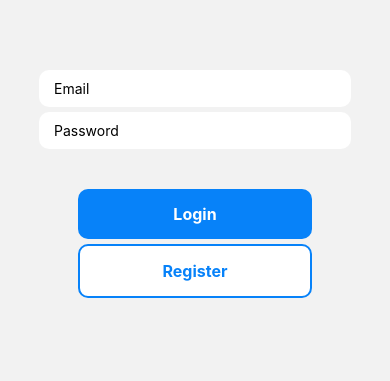
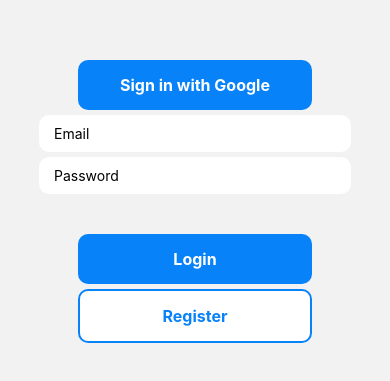
Before and after one commit to chuaziheng/code_exp, a React Native app: screen /Login in a window 390 px wide. Shown: the part 241-622 px from the top of the page. Built offline with nearby package versions, Linux system fonts and the light colour scheme; no server answers.

Commit message:
onAuthStateChanged bug fix, added Logout option

```diff
--- a/components/pages/LoginScreen/HomeScreen.js
+++ b/components/pages/LoginScreen/HomeScreen.js
@@ -1,14 +1,72 @@
-import { StyleSheet, Text, View } from 'react-native'
-import React from 'react'
+import { StyleSheet, Text, View, TouchableOpacity } from 'react-native'
+import React, { useEffect, useState } from 'react'
+import index from '../../../index';
+import { useNavigation } from '@react-navigation/core';
+import {
+  getAuth,
+  signOut,
+  onAuthStateChanged
+} from 'firebase/auth'
 
-const HomeScreen = () => {
+const auth = getAuth();
+
+const HomeScreen = ({user}) => {
+
+  const navigation = useNavigation()
+
+  // useEffect(() => {
+  //   const auth = getAuth();
+  //   onAuthStateChanged(auth, (user) => {
+  //       if (user) {
+  //       navigation.replace("Login")
+  //       }
+  //   });
+
+  //     // return unsubscribe
+  // }, [])
+
+  const handleSignOut = () =>{
+    const auth = getAuth();
+    signOut(auth).then(()=>{
+      console.log("signed out")
+      navigation.replace("Login")
+      // sign out successful
+    }).catch((error) => {
+      // error
+    })
+  }
   return (
-    <View>
-      <Text>HomeScreen</Text>
+    <View style={styles.container}>
+      <Text>Email: {auth.currentUser?.email}</Text>
+      <TouchableOpacity
+        onPress={handleSignOut}
+        style={styles.button}
+      >
+        <Text style={styles.buttonText}>Sign out</Text>
+      </TouchableOpacity>
     </View>
   )
 }
 
 export default HomeScreen
 
-const styles = StyleSheet.create({})
+const styles = StyleSheet.create({
+  container: {
+    flex: 1,
+    justifyContent: 'center',
+    alignItems: 'center'
+  },
+   button: {
+    backgroundColor: '#0782F9',
+    width: '60%',
+    padding: 15,
+    borderRadius: 10,
+    alignItems: 'center',
+    marginTop: 40,
+  },
+  buttonText: {
+    color: 'white',
+    fontWeight: '700',
+    fontSize: 16,
+  },
+})
--- a/components/pages/LoginScreen/LoginScreen.js
+++ b/components/pages/LoginScreen/LoginScreen.js
@@ -6,9 +6,11 @@
     getAuth,
     createUserWithEmailAndPassword,
     signInWithEmailAndPassword,
-    onAuthStateChanged
+    onAuthStateChanged,
+    signInWithPopup,
+    GoogleAuthProvider
 } from 'firebase/auth'
-import {} from '../../../index'
+// import { signInWithGoogle } from '../../../index'
 
 
 const LoginScreen = () => {
@@ -19,14 +21,39 @@
 
     useEffect(() => {
         const auth = getAuth();
-        const unsubscribe = onAuthStateChanged(user => {
+        onAuthStateChanged(auth, (user) => {
             if (user) {
             navigation.replace("Home")
             }
-        })
+        });
 
-        return unsubscribe
+        // return unsubscribe
     }, [])
+
+    const handleGoogleSignIn = () => {
+        const auth = getAuth();
+        const provider = new GoogleAuthProvider();
+
+        signInWithPopup(auth, provider)
+            .then((result) => {
+                // This gives you a Google Access Token. You can use it to access the Google API.
+                const credential = GoogleAuthProvider.credentialFromResult(result);
+                const token = credential.accessToken;
+                // The signed-in user info.
+                const user = result.user;
+                console.log('Google Sign in with: ', user.email)
+                // ...
+            }).catch((error) => {
+                // Handle Errors here.
+                const errorCode = error.code;
+                const errorMessage = error.message;
+                // The email of the user's account used.
+                const email = error.customData.email;
+                // The AuthCredential type that was used.
+                const credential = GoogleAuthProvider.credentialFromError(error);
+                // ...
+            });
+    }
 
 
     const handleSignUp = () => {
@@ -59,6 +86,14 @@
             style={styles.container}
             behavior="padding"
         >
+            <View style={styles.buttonContainer}>
+            <TouchableOpacity
+                onPress={handleGoogleSignIn}
+                style={styles.button}
+            >
+                <Text style={styles.buttonText}>Sign in with Google</Text>
+            </TouchableOpacity>
+            </View>
             <View style={styles.inputContainer}>
             <TextInput
                 placeholder="Email"
@@ -93,7 +128,7 @@
     )
   }
 
-  export default LoginScreen
+  export default LoginScreen;
 
   const styles = StyleSheet.create({
     container: {
--- a/package.json
+++ b/package.json
@@ -14,7 +14,7 @@
     "@react-navigation/native-stack": "^6.6.2",
     "expo": "~45.0.0",
     "expo-status-bar": "~1.3.0",
-    "firebase": "^9.1.3",
+    "firebase": "^9.8.3",
     "react": "17.0.2",
     "react-dom": "17.0.2",
     "react-native": "0.68.2",
```
Lines whose indentation alone changed are shown as unchanged.
